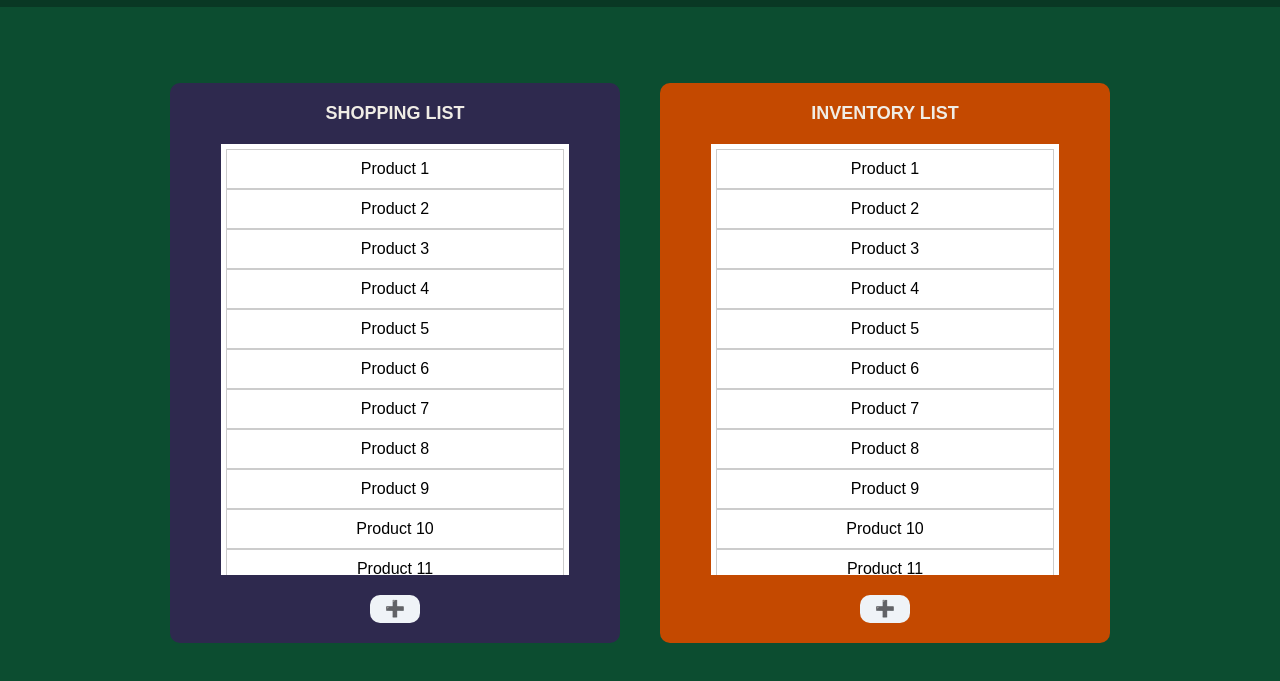
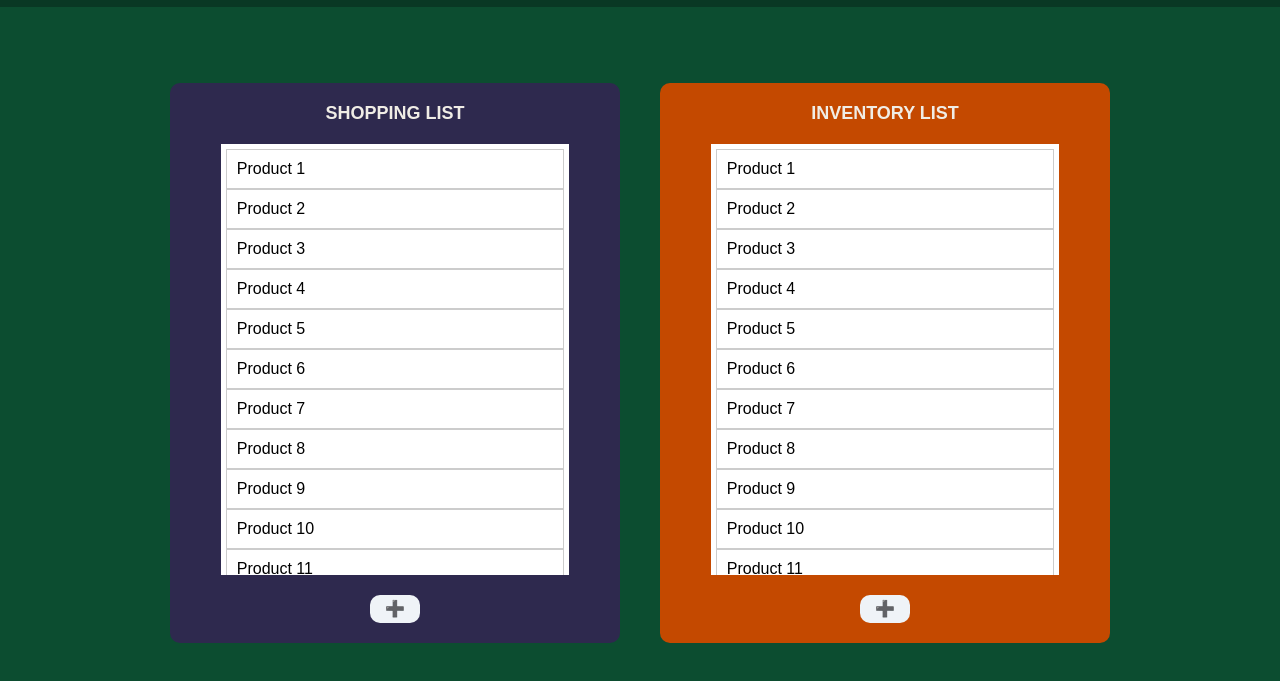
Before and after one commit to cse110-fa22-group22/cse110-fa22-group22, a website: page source/html/index.html in a window 1280 px wide. Shown: the part 47-728 px from the top of the page. Drawn offline with Linux system fonts and the light colour scheme.

Commit message:
Left align and delete flex container section

```diff
--- a/source/css/style.css
+++ b/source/css/style.css
@@ -42,7 +42,6 @@ h2{
     height: 80%;
     position: fixed;
     z-index: 1;
-    /*background-color: rgba(0,0,0,0.4);*/
 
 }
 
@@ -208,7 +207,7 @@ li{
     border: 1px solid #ccc;
 
     /* text apearance */
-    text-align: center;
+    text-align: left;
     font-size: 16px;
 }
 
@@ -241,34 +240,22 @@ form > input {
     width: 180px;
 }
 
-#flex-container {
-    /* positioning of elements inside */
-    display: flex;
-    flex-wrap: nowrap;
-    flex-direction: column;
-}
-
-
 /*small screen*/
 @media (max-width: 1077px) {
-    #flex-container {
+    main {
         /* positioning of elements inside */
         display: flex;
         flex-wrap: nowrap;
         flex-direction: column;
     }
-
-
 }
 
 /*big screen*/
 @media (min-width: 1078px) {
-    #flex-container {
+    main {
         /* positioning of elements inside */
         display: flex;
         flex-wrap: nowrap;
         flex-direction: row;
     }
-
-
 }
--- a/source/html/index.html
+++ b/source/html/index.html
@@ -74,7 +74,6 @@
 
 
         <main>
-            <div id="flex-container">
             <!-- shopping list section -->
             <section class="shopping">
 
@@ -131,9 +130,6 @@
                 <!-- Button for adding inventory items -->
                 <button>➕</button>
             </section>
-            </div>
-
-
         </main>
 
     </body>
```
Lines whose indentation alone changed are shown as unchanged.
